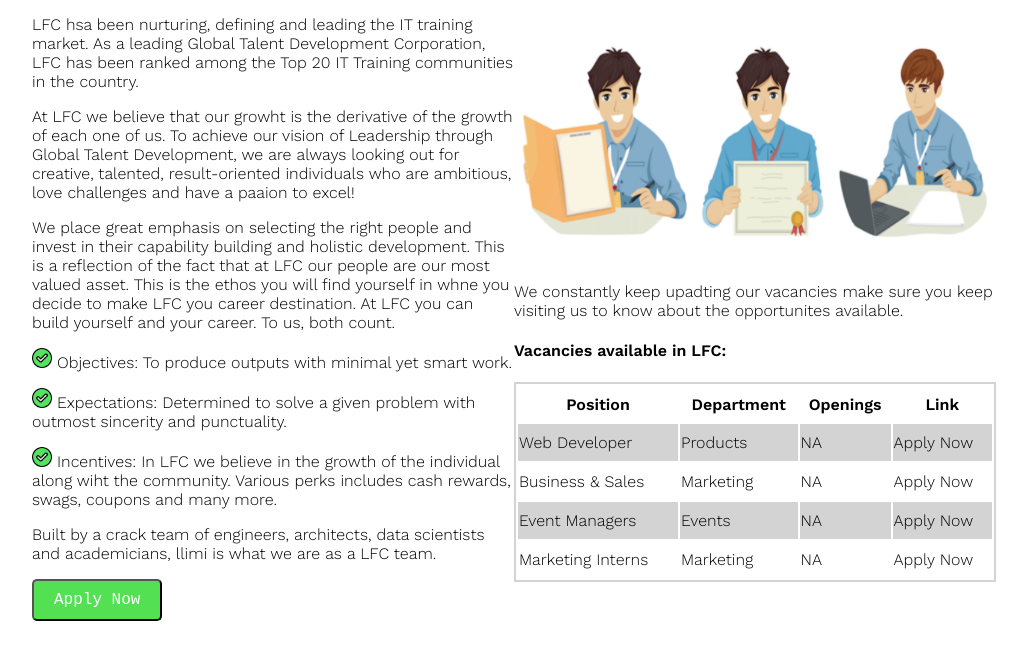
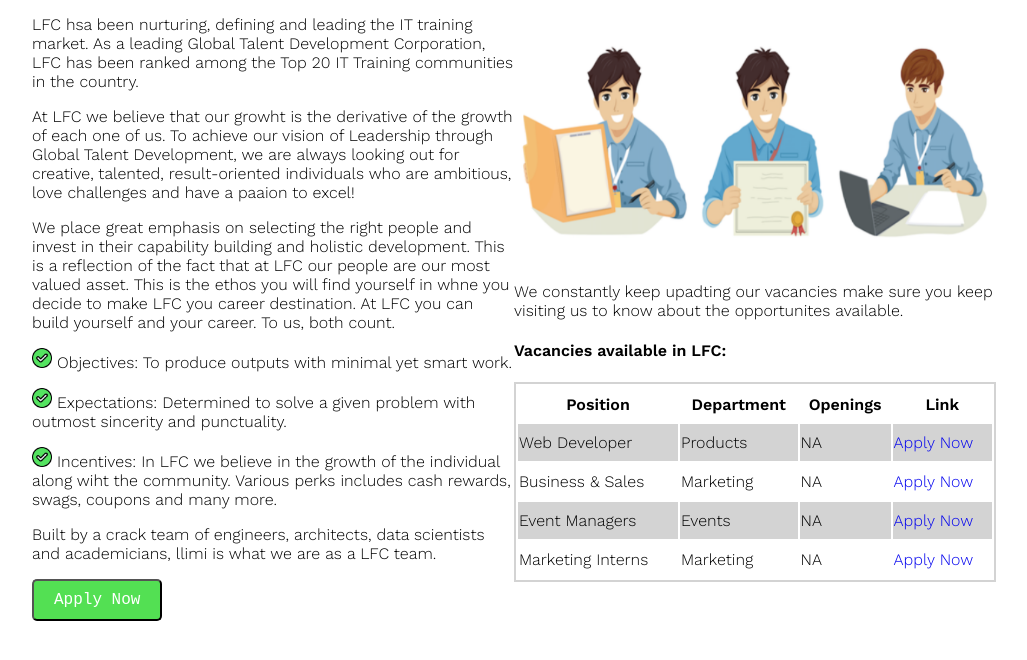
Before and after one commit to Eduhub-Community/eduhub-website, a PHP site: page /intern.html in a window 1280 px wide. Shown: the part 127-787 px from the top of the page, without its empty margins (126-1153 px from the left). Run offline with PHP 8.4, Linux system fonts and the light colour scheme.

Commit message:
added link and mobile compatible

```diff
--- a/css/intern.css
+++ b/css/intern.css
@@ -79,3 +79,18 @@ tr:nth-child(even) td{
     background: #56cc5f;
     text-decoration: none;
   }
+  @media only screen and (max-width: 600px) {
+    .content{
+        display: inline;
+
+    }
+    .left-content{
+        width: 100%;
+    }
+    .right-content{
+        width: 100%;
+    }
+    p{
+        width: fit-content;
+    }
+  }
--- a/intern.html
+++ b/intern.html
@@ -74,25 +74,25 @@
                     <td>Web Developer</td>
                     <td>Products</td>
                     <td>NA</td>
-                    <td>Apply Now</td>
+                    <td ><a href="#" style="text-decoration: none;">Apply Now</td>
                 </tr>
                 <tr>
                     <td>Business & Sales</td>
                     <td>Marketing</td>
                     <td>NA</td>
-                    <td>Apply Now</td>
+                    <td><a href="#" style="text-decoration: none;">Apply Now</td>
                 </tr>
                 <tr>
                     <td>Event Managers</td>
                     <td>Events</td>
                     <td>NA</td>
-                    <td>Apply Now</td>
+                    <td><a href="#" style="text-decoration: none;">Apply Now</td>
                 </tr>
                 <tr>
                     <td>Marketing Interns</td>
                     <td>Marketing</td>
                     <td>NA</td>
-                    <td>Apply Now</td>
+                    <td><a href="#" style="text-decoration: none;">Apply Now</td>
                 </tr>
             </table>
         </div>
```
